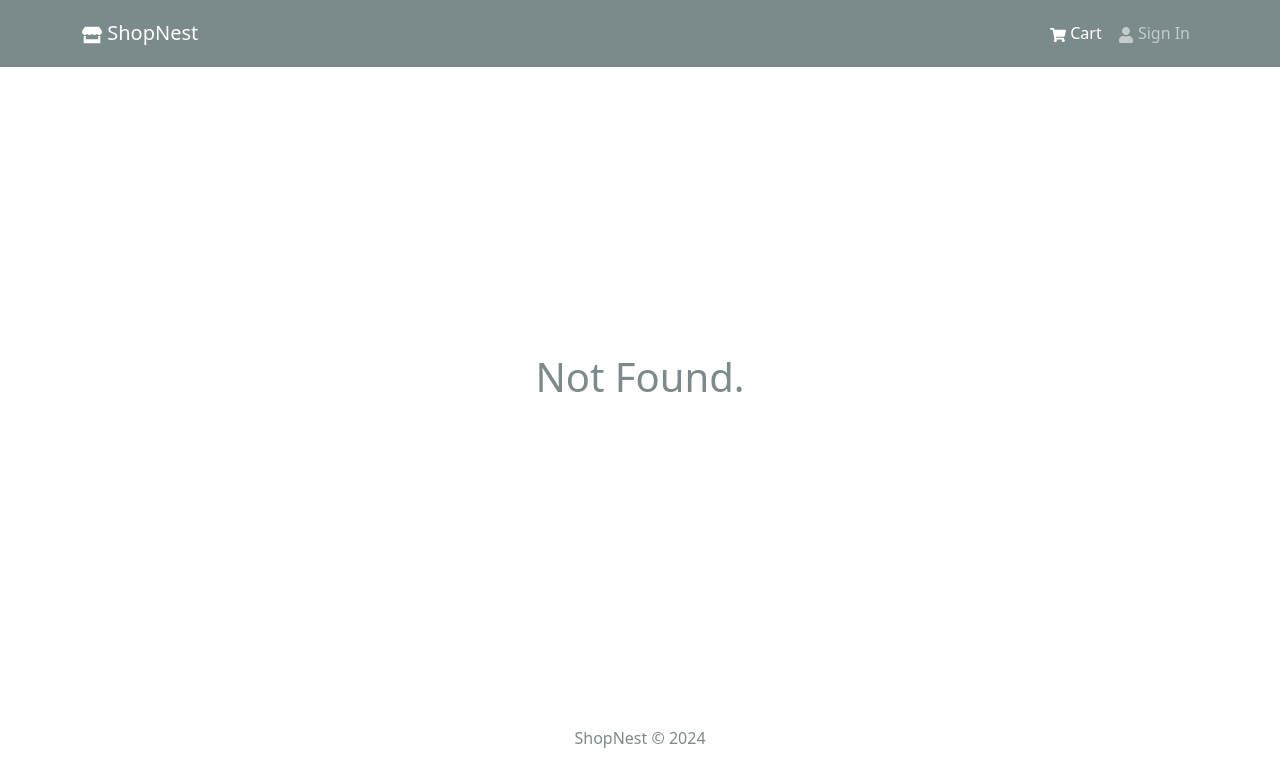
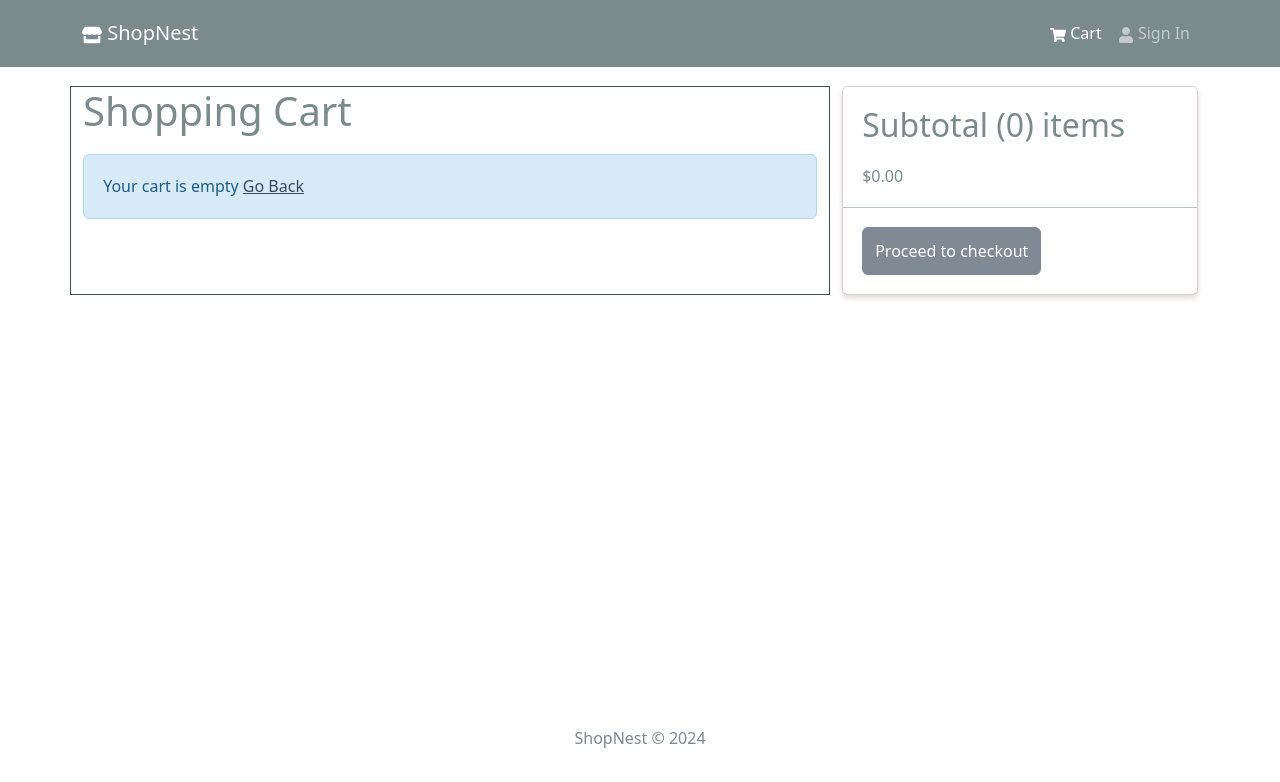
Before and after one commit to Faisal786111/ShopNest, a React (Vite) app in the folder client/: page /cart in a window 1280 px wide. Before the commit this address had no page. Shown: the top 782 px of the page. Built offline with nearby package versions, Linux system fonts and the light colour scheme.

Commit message:
created CartScreen component

```diff
--- a/client/src/main.jsx
+++ b/client/src/main.jsx
@@ -10,6 +10,7 @@
 import HomeScreen from "./screens/HomeScreen.jsx";
 import NotFound from "./components/NotFound.jsx";
 import ProductScreen from "./screens/ProductScreen.jsx";
+import CartScreen from "./screens/CartScreen.jsx";
 
 ReactDOM.createRoot(document.getElementById("root")).render(
   <React.StrictMode>
@@ -19,6 +20,7 @@
           <Route path="/" element={<App />}>
             <Route index element={<HomeScreen />} />
             <Route path="/product/:id" element={<ProductScreen />} />
+            <Route path="/cart" element={<CartScreen />} />
           </Route>
           <Route path="*" element={<NotFound />} />
         </Routes>
--- /dev/null
+++ b/client/src/screens/CartScreen.jsx
@@ -0,0 +1,102 @@
+import { Link, useNavigate } from "react-router-dom";
+import { useDispatch, useSelector } from "react-redux";
+import { FaTrash } from "react-icons/fa";
+import { addToCart } from "../redux/slices/cartSlice";
+import {
+  Image,
+  Col,
+  Row,
+  ListGroup,
+  Form,
+  Button,
+  Card,
+} from "react-bootstrap";
+import Message from "../components/Message";
+
+const CartScreen = () => {
+  const navigate = useNavigate();
+  const dispatch = useDispatch();
+
+  const addToCartHandler = (product, qty) => {
+    dispatch(addToCart({...product, qty}));
+  };
+
+  const { cartItems } = useSelector((state) => state.cart);
+
+  return (
+    <Row>
+      <Col md={8} className="border border-primary">
+        <h1 className="mb-3">Shopping Cart</h1>
+        {cartItems.length === 0 ? (
+          <Message>
+            Your cart is empty <Link to="/">Go Back</Link>
+          </Message>
+        ) : (
+          <ListGroup variant="flush">
+            {cartItems.map((item) => (
+              <ListGroup.Item key={item._id}>
+                <Row>
+                  <Col md={2}>
+                    <Image src={item.image} alt={item.name} fluid rounded />
+                  </Col>
+                  <Col md={3}>
+                    <Link to={`/product/${item._id}`}>{item.name}</Link>
+                  </Col>
+                  <Col md={2}>${item.price}</Col>
+                  <Col md={2}>
+                    <Form.Control
+                      as="select"
+                      value={item.qty}
+                      onChange={(e) =>
+                        addToCartHandler(item, Number(e.target.value))
+                      }
+                    >
+                      {[...Array(item.countInStock).keys()].map((x) => (
+                        <option key={x + 1} value={x + 1}>
+                          {x + 1}
+                        </option>
+                      ))}
+                    </Form.Control>
+                  </Col>
+                  <Col md={2}>
+                    <Button type="button" variant="light">
+                      <FaTrash />
+                    </Button>
+                  </Col>
+                </Row>
+              </ListGroup.Item>
+            ))}
+          </ListGroup>
+        )}
+      </Col>
+
+      <Col md={4}>
+        <Card>
+          <ListGroup variant="flush">
+            <ListGroup.Item>
+              <h2>
+                Subtotal ({cartItems.reduce((acc, item) => acc + item.qty, 0)})
+                items
+              </h2>
+              $
+              {cartItems
+                .reduce((acc, item) => acc + item.qty * item.price, 0)
+                .toFixed(2)}
+            </ListGroup.Item>
+            <ListGroup.Item>
+              <Button
+                type="button"
+                className="btn-block"
+                disabled={cartItems.length === 0}
+              >
+                Proceed to checkout
+              </Button>
+            </ListGroup.Item>
+          </ListGroup>
+        </Card>
+      </Col>
+    </Row>
+  );
+};
+
+export default CartScreen;
```
